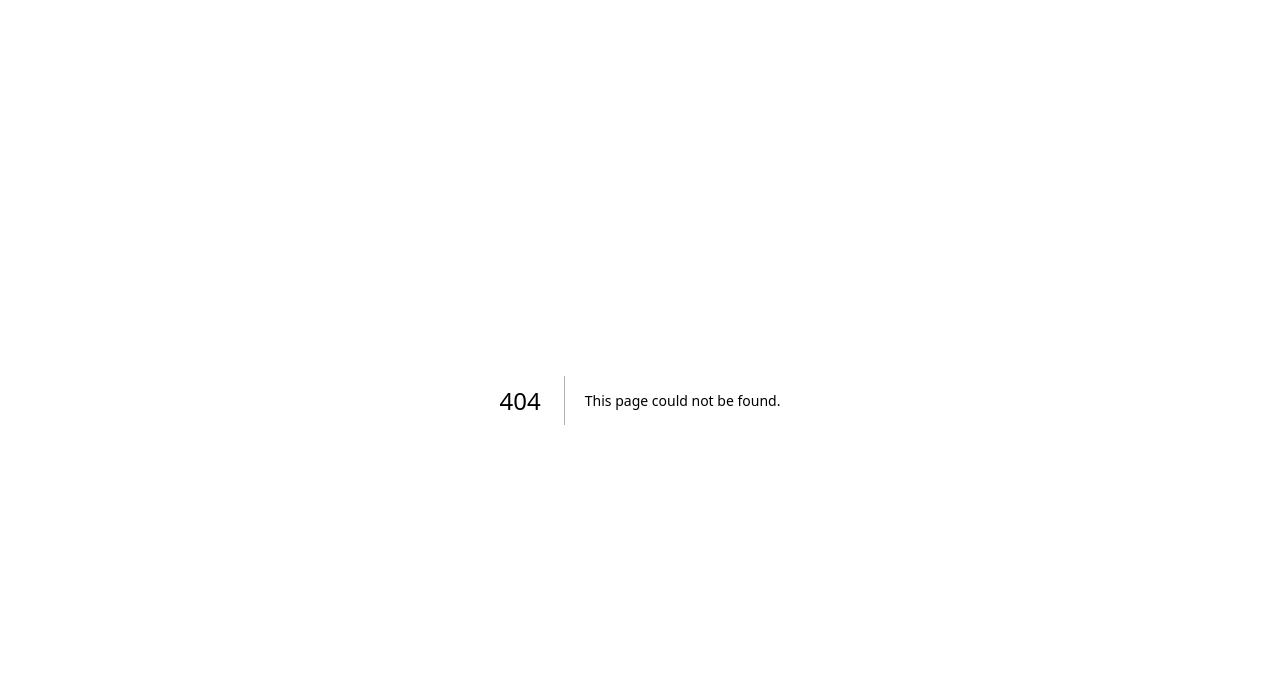
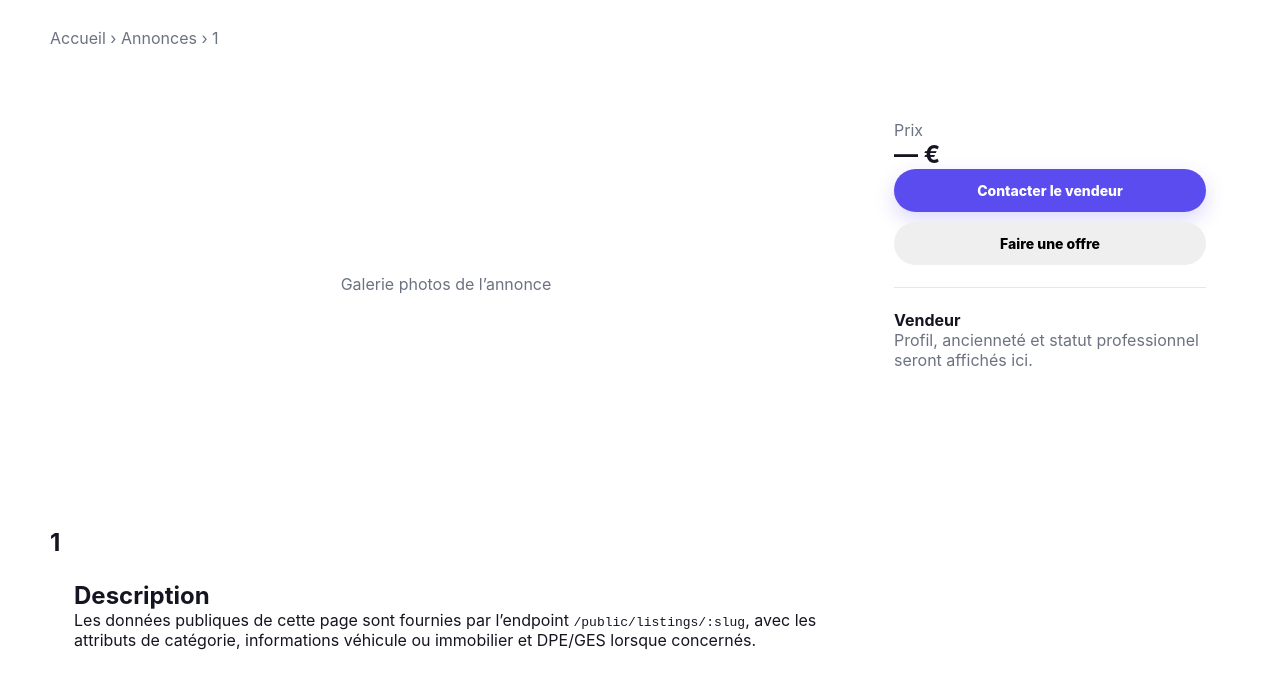
Before and after one commit to hakersoy66/petitannonces, a Next.js app in the folder apps/web/: page /annonce/1 in a window 1280 px wide. Before the commit this address had no page. Shown: the top 688 px of the page. Built offline with nearby package versions, Linux system fonts and the light colour scheme.

Commit message:
feat(web): add listing detail route

```diff
--- /dev/null
+++ b/apps/web/app/annonce/[slug]/page.tsx
@@ -0,0 +1,50 @@
+import type { Metadata } from "next";
+
+type Props = { params: Promise<{ slug: string }> };
+
+function titleFromSlug(slug: string) {
+  return decodeURIComponent(slug).replace(/-\d+$/, "").replace(/-/g, " ").replace(/\b\w/g, (char) => char.toUpperCase());
+}
+
+export async function generateMetadata({ params }: Props): Promise<Metadata> {
+  const { slug } = await params;
+  const title = titleFromSlug(slug);
+  return {
+    title: `${title} | Petit Annonces`,
+    description: `Consultez cette annonce ${title} sur Petit Annonces.`,
+    alternates: { canonical: `/annonce/${slug}` },
+  };
+}
+
+export default async function ListingPage({ params }: Props) {
+  const { slug } = await params;
+  const title = titleFromSlug(slug);
+  return (
+    <main className="shell" style={{ padding: "28px 0 72px" }}>
+      <nav aria-label="Fil d’Ariane" style={{ color: "#6b7280", marginBottom: 16 }}>Accueil › Annonces › {title}</nav>
+      <div style={{ display: "grid", gridTemplateColumns: "minmax(0, 1fr) 360px", gap: 28 }}>
+        <section>
+          <div className="card" style={{ minHeight: 440, display: "grid", placeItems: "center", marginBottom: 24 }}>
+            <span style={{ color: "#6b7280" }}>Galerie photos de l’annonce</span>
+          </div>
+          <h1>{title}</h1>
+          <div className="card" style={{ padding: 24 }}>
+            <h2>Description</h2>
+            <p>Les données publiques de cette page sont fournies par l’endpoint <code>/public/listings/:slug</code>, avec les attributs de catégorie, informations véhicule ou immobilier et DPE/GES lorsque concernés.</p>
+          </div>
+        </section>
+        <aside>
+          <div className="card" style={{ padding: 24, position: "sticky", top: 96 }}>
+            <p style={{ color: "#6b7280" }}>Prix</p>
+            <h2>— €</h2>
+            <button className="button button-primary" style={{ width: "100%" }}>Contacter le vendeur</button>
+            <button className="button" style={{ width: "100%", marginTop: 10 }}>Faire une offre</button>
+            <hr style={{ margin: "22px 0", border: 0, borderTop: "1px solid #e5e7eb" }} />
+            <strong>Vendeur</strong>
+            <p style={{ color: "#6b7280" }}>Profil, ancienneté et statut professionnel seront affichés ici.</p>
+          </div>
+        </aside>
+      </div>
+    </main>
+  );
+}
```
